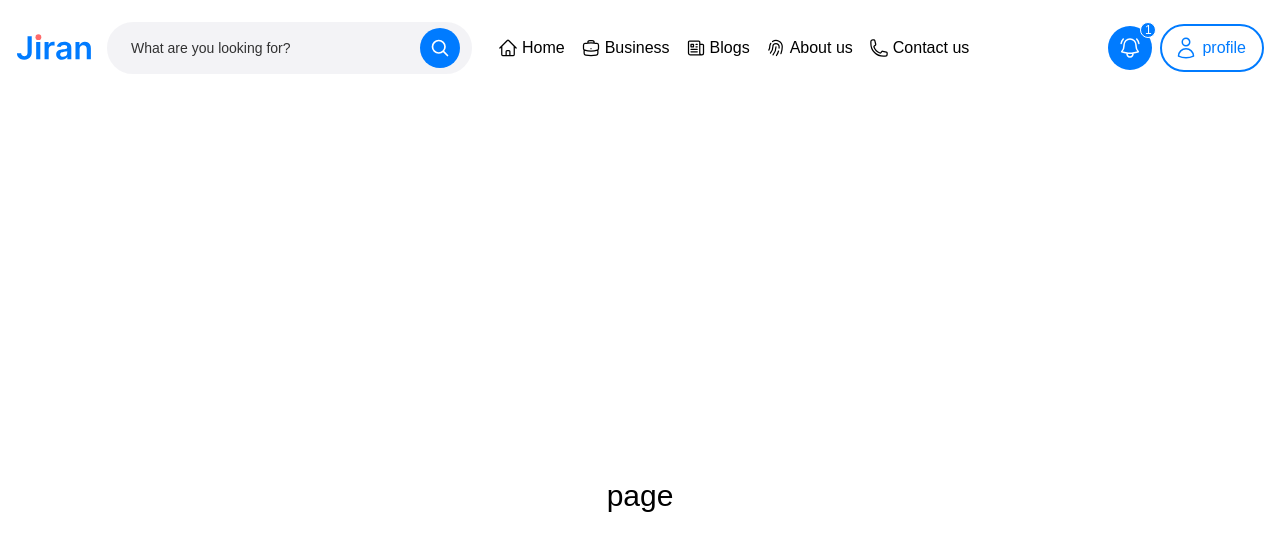
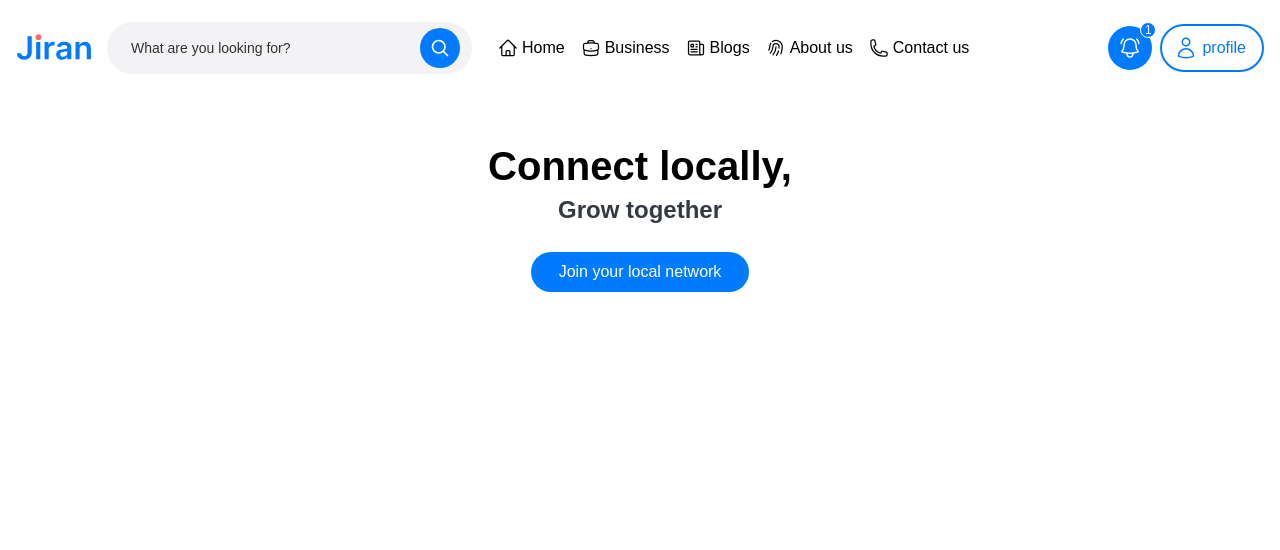
Before and after one commit to MisaqArtist7/jiran, a Next.js app: page / in a window 1280 px wide. Shown: the top 550 px of the page. Built offline with nearby package versions, Linux system fonts and the light colour scheme.

Commit message:
create hero section

```diff
--- a/src/app/globals.css
+++ b/src/app/globals.css
@@ -19,12 +19,12 @@
   h2{
     font-size: 32px;
     font-weight: 600;
-    line-height: 44;
+    line-height: 44px;
   }
   h3{
     font-size: 24px;
     font-weight: 600;
-    line-height: 36;
+    line-height: 36px;
   }
   h4{
     font-size: 18px;
--- a/src/app/page.tsx
+++ b/src/app/page.tsx
@@ -1,7 +1,12 @@
 import React from 'react'
-
 export default function page() {
   return (
-    <div className='flex-row-center min-h-screen text-3xl'>page</div>
+    <main>
+      <section className='hero flex-col-center my-11'>
+        <h1>Connect locally,</h1>
+        <h3 className='text-[var(--navy)]'>Grow together</h3>
+        <button className='my-6 bg-[var(--primaryColor)] px-7 py-2 rounded-full text-white'>Join your local network</button>
+      </section>
+    </main>
   )
 }
--- a/src/components/shared/Header/Header.tsx
+++ b/src/components/shared/Header/Header.tsx
@@ -1,5 +1,6 @@
 import React from 'react'
 import Image from 'next/image'
+import './header.css'
 import { UserIcon, HomeIcon, BriefcaseIcon, NewspaperIcon, PhoneIcon, FingerPrintIcon, BellAlertIcon, MagnifyingGlassIcon} from '@heroicons/react/24/outline'
 
 export default function Header() {
--- a/src/components/shared/Header/header.css
+++ b/src/components/shared/Header/header.css
@@ -0,0 +1,3 @@
+.header__menu-item a:hover{
+    color: var(--primaryColor);
+}
```
